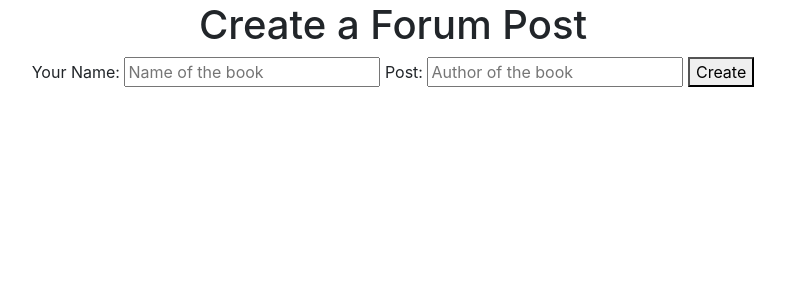
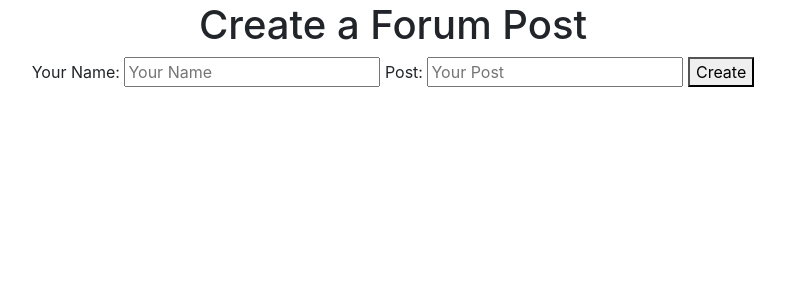
Before and after one commit to michaelyw1996/Lyst2, a Flask app: page /newforumpost in a window 1280 px wide. Shown: the part 56-356 px from the top of the page, without its empty margins (247-1032 px from the left). Run offline with Flask 2, Linux system fonts and the light colour scheme; some libraries are stand-ins or nearby versions.

Commit message:
forum post edits

```diff
--- a/app/templates/forum.html
+++ b/app/templates/forum.html
@@ -7,7 +7,7 @@
 <h1>Forum Posts</h1>
 <ol>
     {% for forum in forums %}
-    <li> {{forum.title}} by {{forum.author}}</li>
+    <p> {{forum.title}} by {{forum.author}}</p>
     <br> <br>
     {% endfor %}
 </ol>
--- a/app/templates/newforumpost.html
+++ b/app/templates/newforumpost.html
@@ -5,10 +5,10 @@
 <form action="#" method="post">
    <div class="form-group">
        <label for="name">Your Name:</label>
-       <input type="text" maxlength="100" name="name" placeholder="Name of the book">
+       <input type="text" maxlength="100" name="name" placeholder="Your Name">
 
        <label for="author">Post:</label>
-       <input maxlength="100" name="author" placeholder="Author of the book">
+       <input maxlength="100" name="author" placeholder="Your Post">
 
        <button type="submit">Create</button>
    </div>
```
